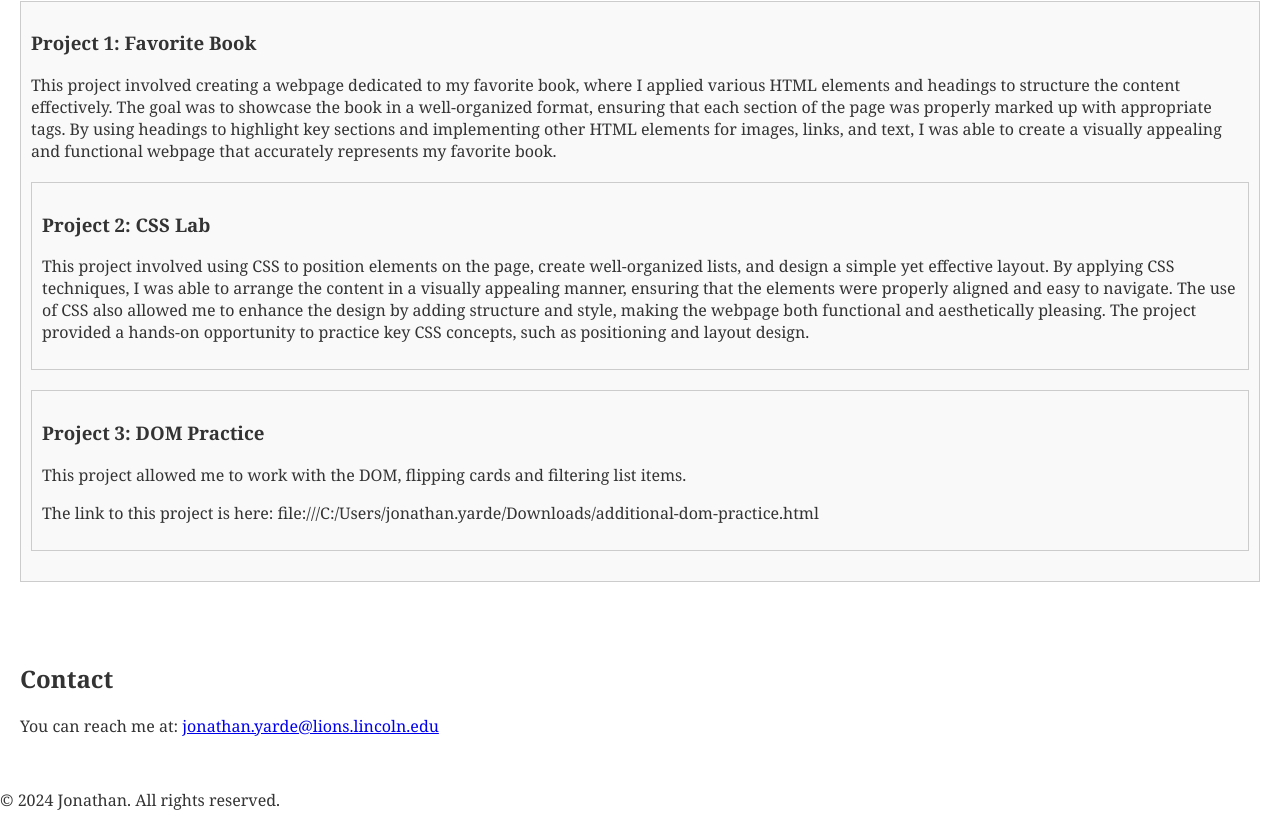
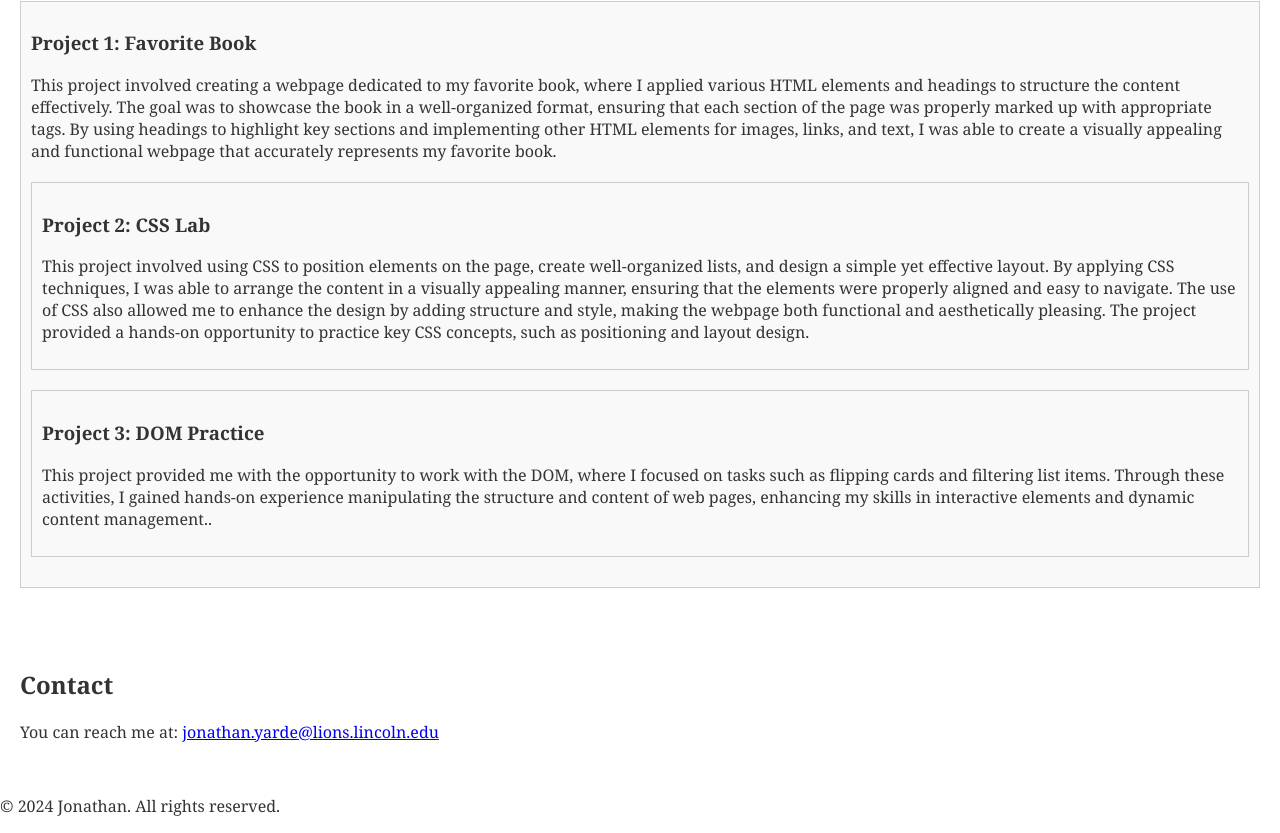
Before and after one commit to smallfry333/Smallfry333, a plain HTML site: page index.html in a window 1280 px wide. Shown: the part 659-1492 px from the top of the page. Drawn offline with Linux system fonts and the light colour scheme.

Commit message:
Update index.html

```diff
--- a/index.html
+++ b/index.html
@@ -46,8 +46,7 @@
         <!-- Project 3 -->
         <article class="project-card">
             <h3>Project 3: DOM Practice</h3>
-            <p>This project allowed me to work with the DOM, flipping cards and filtering list items.</p>
-            <p> The link to this project is here: file:///C:/Users/jonathan.yarde/Downloads/additional-dom-practice.html</p>
+            <p>This project provided me with the opportunity to work with the DOM, where I focused on tasks such as flipping cards and filtering list items. Through these activities, I gained hands-on experience manipulating the structure and content of web pages, enhancing my skills in interactive elements and dynamic content management..</p>
         </article>
     </section>
 
```
